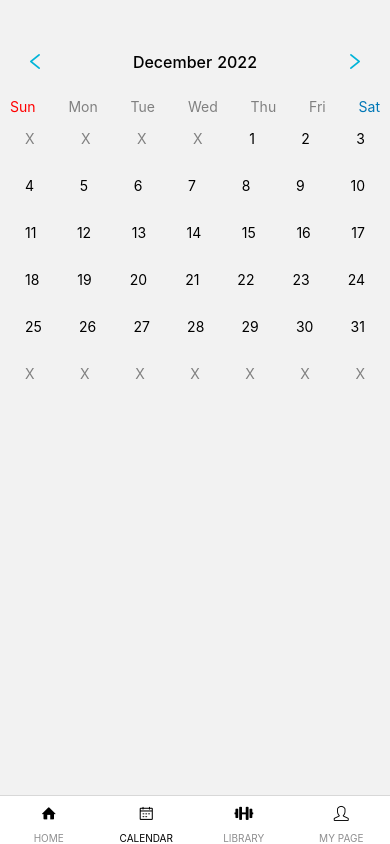
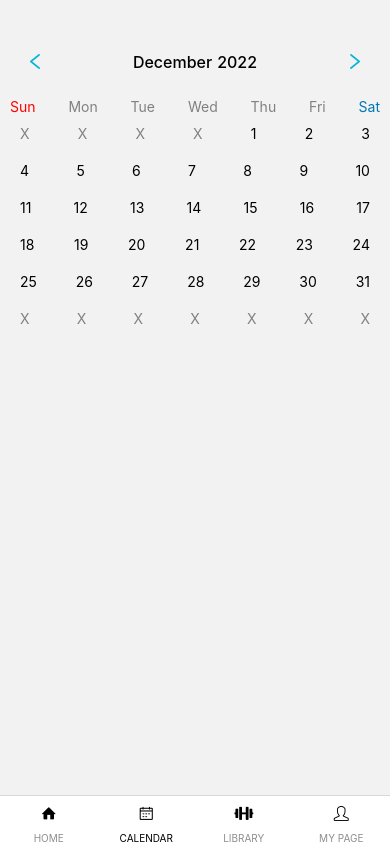
Before and after one commit to Iandayy/burn-fit-react-native, a React Native app in the folder myapp/: screen /Calendar in a window 390 px wide. Built offline with nearby package versions, Linux system fonts and the light colour scheme.

Commit message:
add dates style

```diff
--- a/myapp/package.json
+++ b/myapp/package.json
@@ -18,7 +18,7 @@
     "react": "18.1.0",
     "react-native": "0.70.5",
     "react-native-gesture-handler": "^2.8.0",
-    "react-native-reanimated": "^2.13.0",
+    "react-native-reanimated": "~2.12.0",
     "shortid": "^2.2.16"
   },
   "devDependencies": {
--- a/myapp/src/page/calendar/Dates.jsx
+++ b/myapp/src/page/calendar/Dates.jsx
@@ -72,6 +72,13 @@ const Dates = ({ day, today }) => {
                       `${day.year}-${day.month}-week1-${date}` ===
                         currentDate && "800",
                     color: date === "X" && "gray",
+                    borderWidth:
+                      `${day.year}-${day.month}-week1-${date}` ===
+                        currentDate && 1,
+                    borderRadius: 10,
+                    borderColor:
+                      `${day.year}-${day.month}-week1-${date}` ===
+                        currentDate && "#0077b6",
                   }}
                   key={shortid.generate()}
                 >
@@ -95,6 +102,13 @@ const Dates = ({ day, today }) => {
                       `${day.year}-${day.month}-week2-${date}` ===
                         currentDate && "800",
                     color: date === "X" && "gray",
+                    borderWidth:
+                      `${day.year}-${day.month}-week2-${date}` ===
+                        currentDate && 1,
+                    borderRadius: 10,
+                    borderColor:
+                      `${day.year}-${day.month}-week2-${date}` ===
+                        currentDate && "#0077b6",
                   }}
                   key={shortid.generate()}
                 >
@@ -118,6 +132,13 @@ const Dates = ({ day, today }) => {
                       `${day.year}-${day.month}-week3-${date}` ===
                         currentDate && "800",
                     color: date === "X" && "gray",
+                    borderWidth:
+                      `${day.year}-${day.month}-week3-${date}` ===
+                        currentDate && 1,
+                    borderRadius: 10,
+                    borderColor:
+                      `${day.year}-${day.month}-week3-${date}` ===
+                        currentDate && "#0077b6",
                   }}
                   key={shortid.generate()}
                 >
@@ -141,6 +162,13 @@ const Dates = ({ day, today }) => {
                       `${day.year}-${day.month}-week4-${date}` ===
                         currentDate && "800",
                     color: date === "X" && "gray",
+                    borderWidth:
+                      `${day.year}-${day.month}-week4-${date}` ===
+                        currentDate && 1,
+                    borderRadius: 10,
+                    borderColor:
+                      `${day.year}-${day.month}-week4-${date}` ===
+                        currentDate && "#0077b6",
                   }}
                   key={shortid.generate()}
                 >
@@ -164,6 +192,13 @@ const Dates = ({ day, today }) => {
                       `${day.year}-${day.month}-week5-${date}` ===
                         currentDate && "800",
                     color: date === "X" && "gray",
+                    borderWidth:
+                      `${day.year}-${day.month}-week5-${date}` ===
+                        currentDate && 1,
+                    borderRadius: 10,
+                    borderColor:
+                      `${day.year}-${day.month}-week5-${date}` ===
+                        currentDate && "#0077b6",
                   }}
                   key={shortid.generate()}
                 >
@@ -187,6 +222,13 @@ const Dates = ({ day, today }) => {
                       `${day.year}-${day.month}-week6-${date}` ===
                         currentDate && "800",
                     color: date === "X" && "gray",
+                    borderWidth:
+                      `${day.year}-${day.month}-week6-${date}` ===
+                        currentDate && 1,
+                    borderRadius: 10,
+                    borderColor:
+                      `${day.year}-${day.month}-week6-${date}` ===
+                        currentDate && "#0077b6",
                   }}
                   key={shortid.generate()}
                 >
@@ -210,7 +252,7 @@ const styles = StyleSheet.create({
     flexDirection: "row",
     justifyContent: "space-between",
     alignItems: "center",
-    padding: 10,
+    padding: 5,
   },
   numBtn: { borderWidth: 1, borderRadius: 20, padding: 5 },
   numText: {
```
Also changed, not shown: 1 other file (tests, documents, lock files or other folders).
